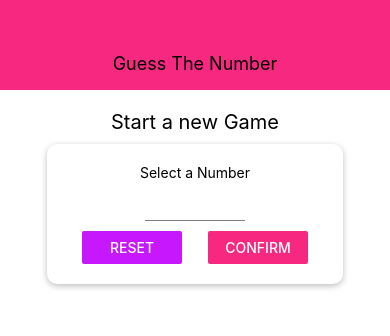
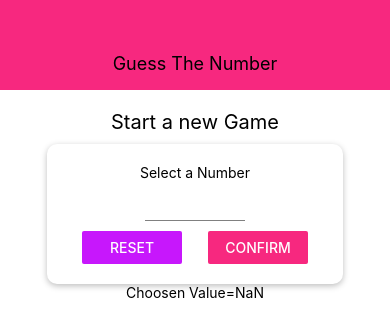
Before and after one commit to jayakrishnan98/ReactNative_Number-Guessing-App, a React Native app: screen / in a window 390 px wide. Both pictures are taken after a click on the button "CONFIRM". Shown: the top 336 px of the page. Built offline with nearby package versions, Linux system fonts and the light colour scheme.

Commit message:
confirming user input added

```diff
--- a/screen/startGameScreen.js
+++ b/screen/startGameScreen.js
@@ -14,6 +14,8 @@ import Input from "../components/input";
 
 export default function startGameScreen() {
   const [enteredValue, setEnteredValue] = useState("");
+  const [confirmed, setConfirmed] = useState(false)
+  const [selectedNumber ,setSelectedNumber] = useState()
 
   const numberInputHandler = (inputText) => {
     setEnteredValue(inputText.replace(/[^0-9]/g, ""));
@@ -21,7 +23,24 @@ export default function startGameScreen() {
 
   const resetButtonHandler = ()=>{
     setEnteredValue('');
+    setConfirmed(false);
   };
+
+  const confirmButtonHandler = ()=>{
+    const choosenNumber = parseInt(enteredValue)
+    if(choosenNumber== NaN || choosenNumber >99 || choosenNumber <=0){
+      return;
+    }
+    setConfirmed(true);
+    setEnteredValue('');
+    setSelectedNumber(choosenNumber)
+  }
+
+  let confirmedOutput;
+
+  if(confirmed){
+    confirmedOutput = <Text>Choosen Value={selectedNumber}</Text>
+  }
 
   return (
     <TouchableWithoutFeedback
@@ -48,12 +67,13 @@ export default function startGameScreen() {
             <View style={styles.button}>
               <Button
                 title="Confirm"
-                onPress={() => {}}
+                onPress={confirmButtonHandler}
                 color={colors.primary}
               />
             </View>
           </View>
         </Card>
+        {confirmedOutput}
       </View>
     </TouchableWithoutFeedback>
   );
```
